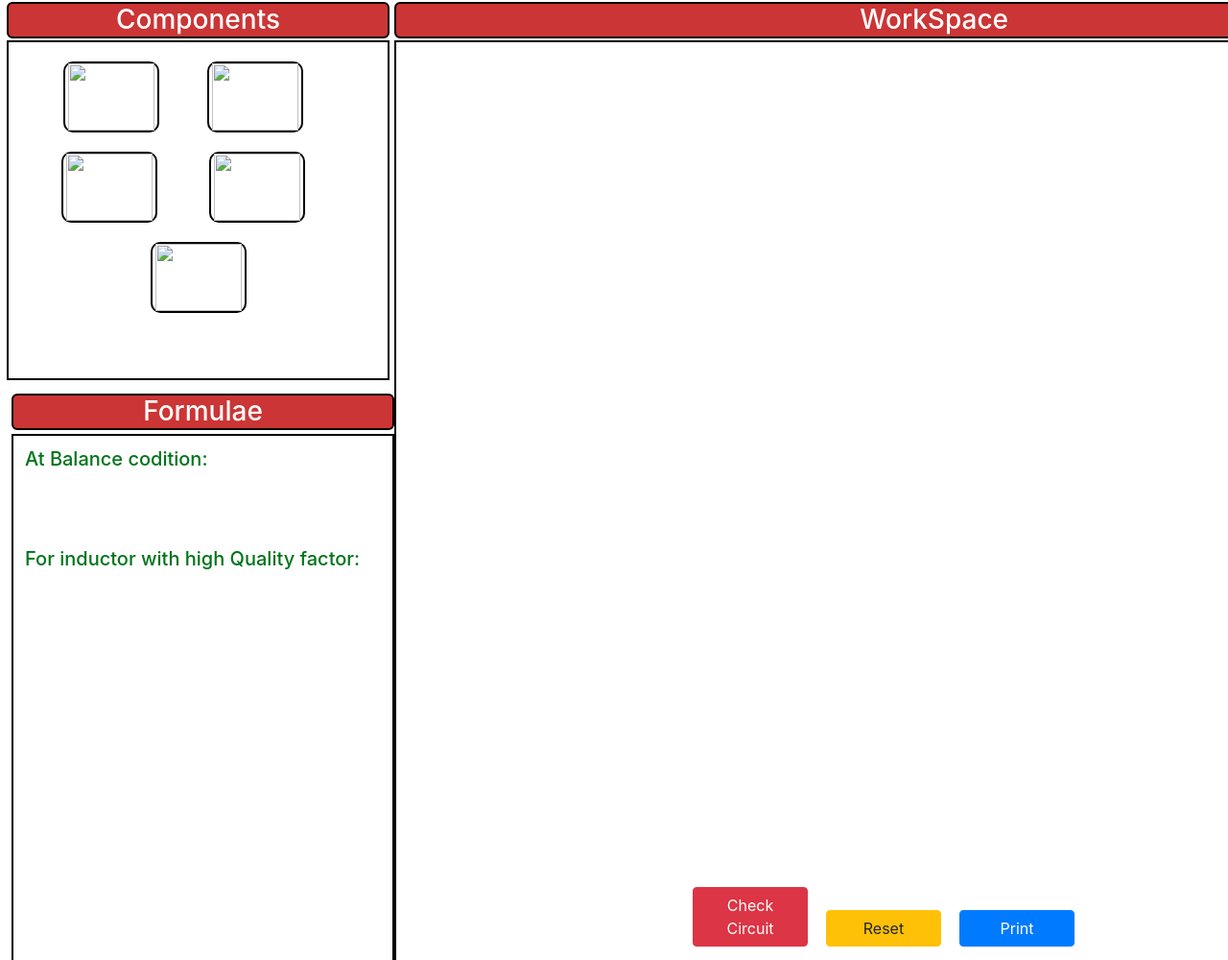
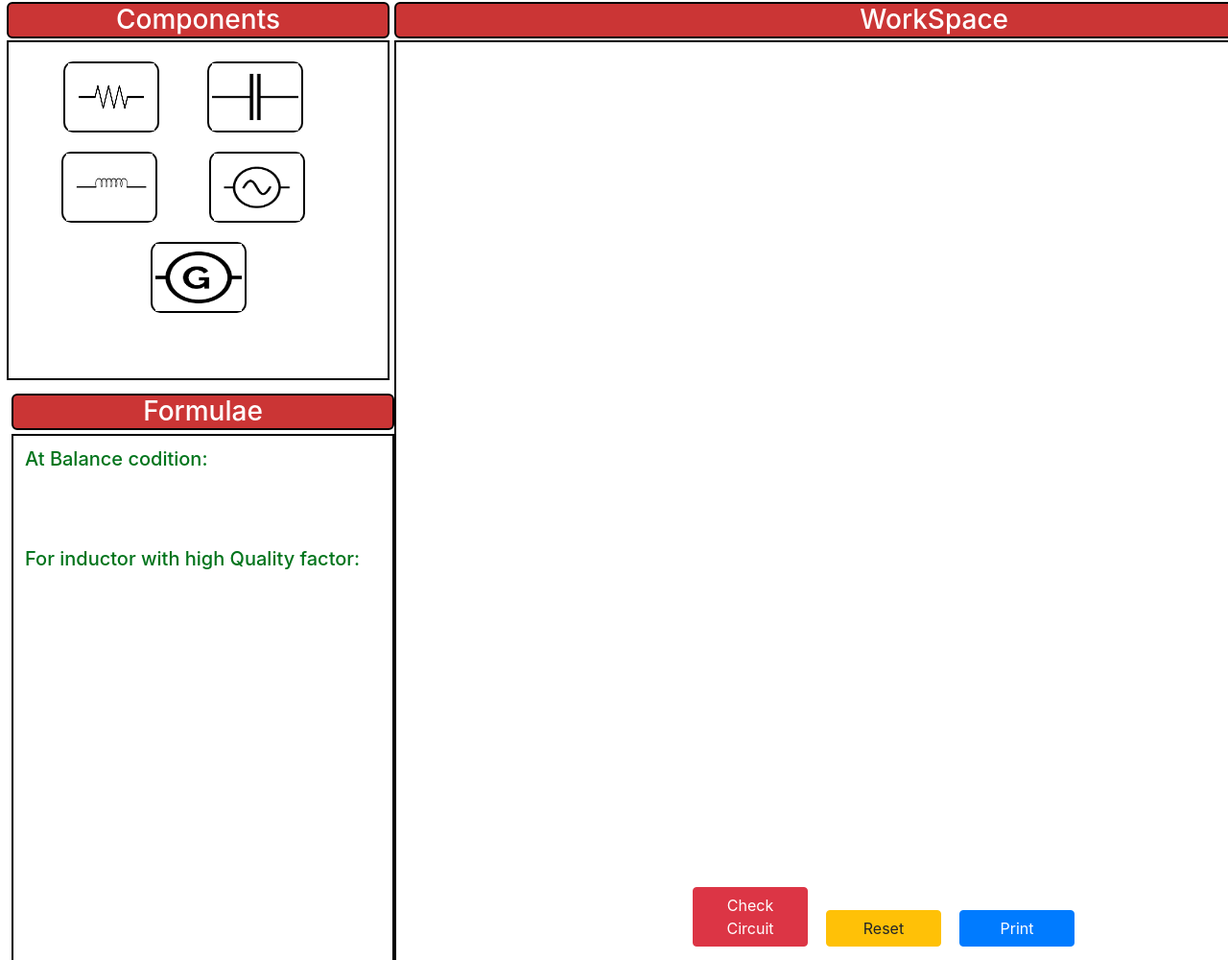
Before and after one commit to raosatyam/Hay-s-Bridge, a plain HTML site: page index.html in a window 1280 px wide. Shown: the top 1000 px of the page at 96% size. Drawn offline with nearby package versions, Linux system fonts and the light colour scheme; some packages are replaced by stand-ins of ours; the site is published under a folder, as on GitHub Pages, so addresses that start at the root find nothing; a script that the page names is missing.

Commit message:
Update index.html

```diff
--- a/index.html
+++ b/index.html
@@ -101,24 +101,24 @@
               style="position: absolute; top: 20px; margin-left: 5px; width: 399px; height: 354px"
             >&nbsp;&nbsp;&nbsp;&nbsp;&nbsp;&nbsp;
               <div class="control r">
-                <img src="/images/resistance.png" width="90px" height="70px" />
+                <img src="./images/resistance.png" width="90px" height="70px" />
               </div>
               &nbsp;&nbsp;&nbsp;&nbsp;&nbsp;&nbsp;&nbsp;&nbsp;&nbsp;&nbsp;&nbsp;
               <div class="control c">
-                <img src="/images/capacitor.png" width="90px" height="70px" />
+                <img src="./images/capacitor.png" width="90px" height="70px" />
               </div>
               &nbsp;&nbsp;&nbsp;&nbsp;&nbsp;&nbsp;&nbsp;&nbsp;&nbsp;&nbsp; &nbsp;&nbsp;
               <div class="control i">
-                <img src="/images/inductor.png" width="90px" height="70px" />
+                <img src="./images/inductor.png" width="90px" height="70px" />
               </div>
               &nbsp;&nbsp;&nbsp;&nbsp;&nbsp;&nbsp;&nbsp;&nbsp;&nbsp;&nbsp;&nbsp;&nbsp;
               <div class="control s">
-                <img src="/images/source.png" width="90px" height="70px" />
+                <img src="./images/source.png" width="90px" height="70px" />
               </div>
               &nbsp;&nbsp;&nbsp;&nbsp;&nbsp;
               &nbsp;
               <div class="control g">
-                <img src="/images/galvanometer.png" width="90px" height="70px" />
+                <img src="./images/galvanometer.png" width="90px" height="70px" />
               </div>
               <h3
                 style="
@@ -252,7 +252,7 @@
 
                 <center>
                   <img
-                    src="/images/hays_bridge.png"
+                    src="./images/hays_bridge.png"
                     width="300px"
                     height="300px"
                     align="center"
```
